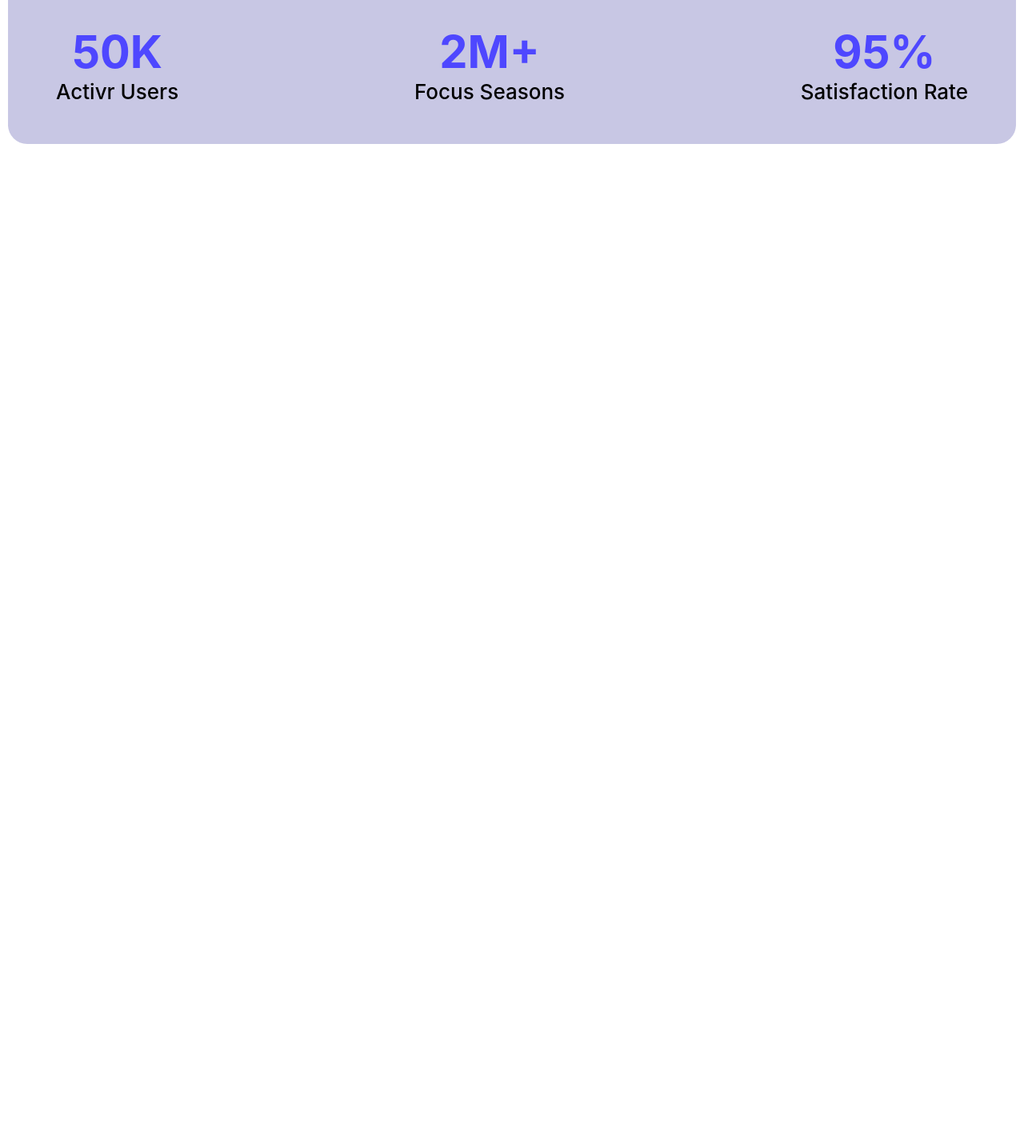
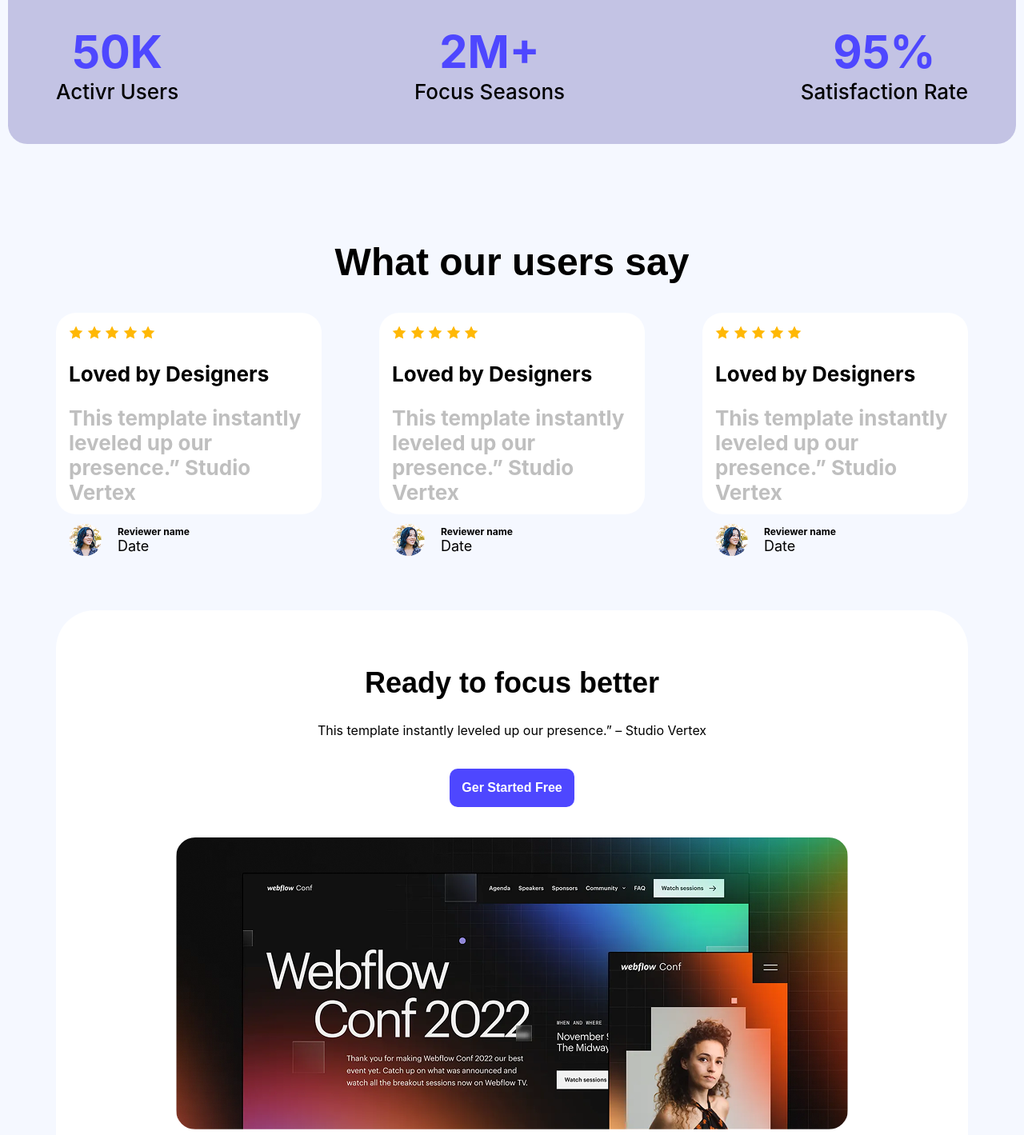
Before and after one commit to HasibulHRony/landing-launchpad, a plain HTML site: page index.html in a window 1280 px wide. Shown: the part 1367-2786 px from the top of the page at 80% size. Before the commit the page ends 1667 px from the top, so only its background shows below. Drawn offline with Linux system fonts and the light colour scheme.

Commit message:
third commit

```diff
--- a/index.html
+++ b/index.html
@@ -54,6 +54,77 @@
                 </div>
             </div>
         </section>
+
+        <!-- users comment -->
+        <section class="users-comment">
+            <h2 class="comment-headings raleway-font">What our users say</h2>
+            <div class="comment-card-container inter-font">
+                <div class="comment-card">
+                    <p class="star-container">
+                        <img src="./Assets/icon-star.png">
+                        <img src="./Assets/icon-star.png">
+                        <img src="./Assets/icon-star.png">
+                        <img src="./Assets/icon-star.png">
+                        <img src="./Assets/icon-star.png">
+                    </p>
+                    <h3 class="card-heading">Loved by Designers</h3>
+                    <h6 class="comment-des">This template instantly leveled up our <br> presence.” Studio Vertex</h6>
+                    <div class="commenter-div">
+                        <img src="./Assets/avatar.png" alt="">
+                        <div>
+                            <h6>Reviewer name</h6>
+                            <p>Date</p>
+                        </div>
+                    </div>
+                </div>
+                <div class="comment-card">
+                    <p class="star-container">
+                        <img src="./Assets/icon-star.png">
+                        <img src="./Assets/icon-star.png">
+                        <img src="./Assets/icon-star.png">
+                        <img src="./Assets/icon-star.png">
+                        <img src="./Assets/icon-star.png">
+                    </p>
+                    <h3 class="card-heading">Loved by Designers</h3>
+                    <h6 class="comment-des">This template instantly leveled up our <br> presence.” Studio Vertex</h6>
+                    <div class="commenter-div">
+                        <img src="./Assets/avatar.png" alt="">
+                        <div>
+                            <h6>Reviewer name</h6>
+                            <p>Date</p>
+                        </div>
+                    </div>
+                </div>
+                <div class="comment-card">
+                    <p class="star-container">
+                        <img src="./Assets/icon-star.png">
+                        <img src="./Assets/icon-star.png">
+                        <img src="./Assets/icon-star.png">
+                        <img src="./Assets/icon-star.png">
+                        <img src="./Assets/icon-star.png">
+                    </p>
+                    <h3 class="card-heading">Loved by Designers</h3>
+                    <h6 class="comment-des">This template instantly leveled up our <br> presence.” Studio Vertex</h6>
+                    <div class="commenter-div">
+                        <img src="./Assets/avatar.png" alt="">
+                        <div>
+                            <h6>Reviewer name</h6>
+                            <p>Date</p>
+                        </div>
+                    </div>
+                </div>
+            </div>
+        </section>
+
+        <!-- focus section -->
+        <section class="focus">
+            <h2 class="raleway-font">Ready to focus better</h2>
+            <p class="inter-font">This template instantly leveled up our presence.” – Studio Vertex</p>
+                <button class="btn-1 raleway-font">Ger Started Free</button>
+            <div>
+                <img src="./Assets/wc-big.png" alt="webflow picture">
+            </div>
+        </section>
     </main>
 </body>
 
--- a/styles/style.css
+++ b/styles/style.css
@@ -42,6 +42,9 @@
     border: 2px dashed lightgray;
 }
 
+main{
+    background-color: rgb(245, 248, 255);
+}
 
 /* navbar section */
 
@@ -143,3 +146,89 @@ padding: 50px 0;
     font-size: 26px;
     font-weight: 500;
 }
+
+/* comment section */
+.users-comment{
+    max-width: 1140px;
+    margin: 0 auto 120px;
+}
+
+.comment-headings{
+    font-size: 48px;
+    font-weight: 600;
+    text-align: center;
+    margin-bottom: 36px;
+}
+
+.comment-card-container{
+    display: flex;
+    justify-content: space-between;
+}
+
+.comment-card{
+    display: flex;
+    flex-direction: column;
+    align-items:flex-start;
+    justify-content: left;
+    text-align: start;
+    gap: 24px;
+    width: 300px;
+    height: 220px;
+    padding: 16px;
+    background-color: white;
+    border-radius: 25px;
+}
+
+.card-heading{
+    font-size: 26px;
+}
+
+.comment-des{
+    font-size: 26px;
+    color: rgba(128, 128, 128, 0.5)
+}
+
+.commenter-div{
+    display: flex;
+    gap: 20px;
+    justify-content: space-between;
+    align-items: center;
+}
+
+.commenter-div > img{
+    border-radius: 50%;
+}
+
+.commenter-div > div{
+    font-size: large;
+}
+
+
+/* focus section */
+.focus{
+    display: flex;
+    flex-direction: column;
+    text-align: center;
+    align-items: center;
+    background-color: white;
+    border-radius: 48px;
+    width: 840px;
+    height: 580px;
+    padding: 70px 150px;
+    /* border: 1px dashed rgba(128, 128, 128, 0.5); */
+    margin: 0 auto 120px;
+    gap: 28px;
+}
+
+.focus > h2{
+    font-size: 36px;
+    font-weight: bold;
+}
+
+.focus > button{
+    margin: 10px 0;
+}
+
+.focus > div > img{
+    border-radius: 24px;
+}
```
